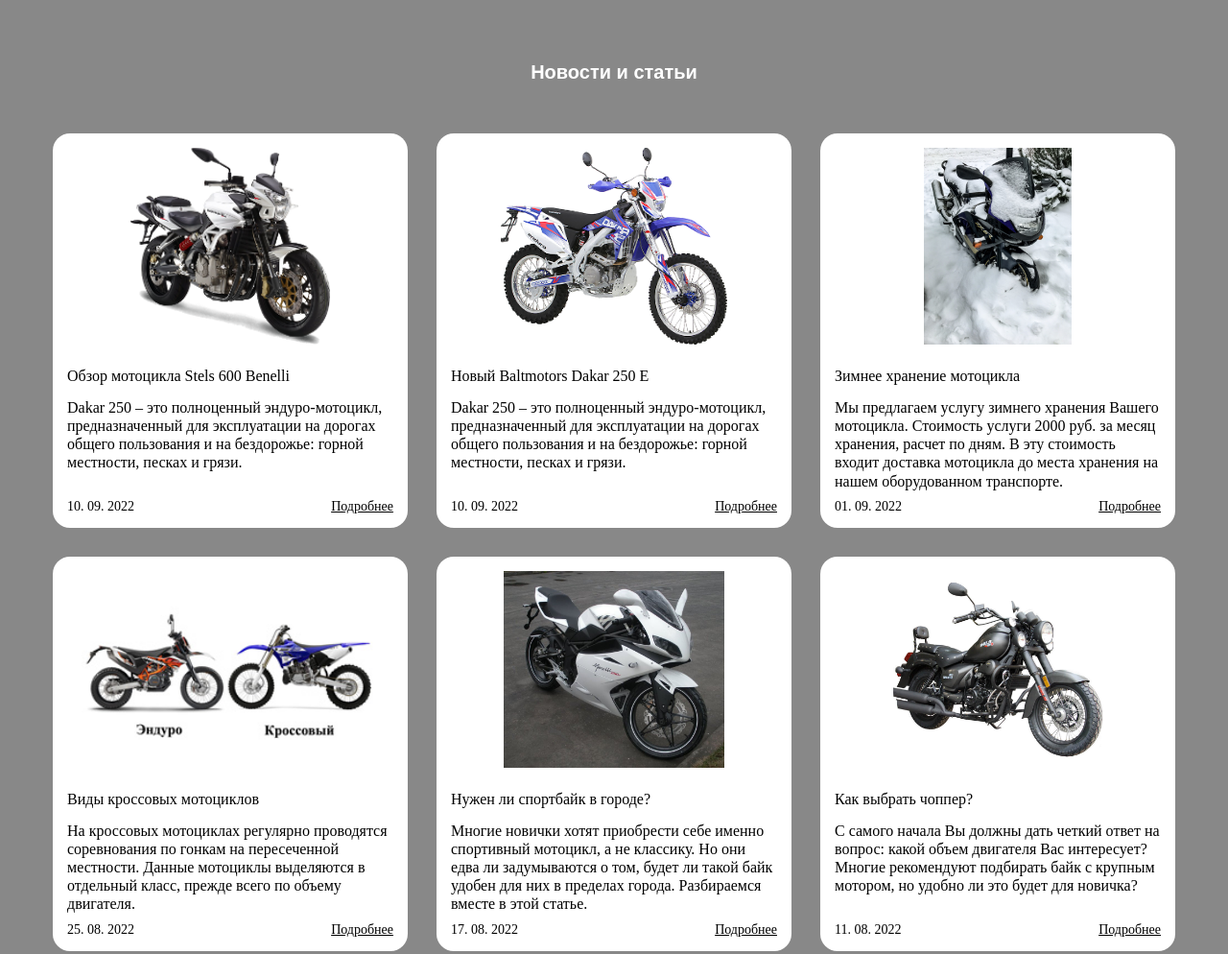
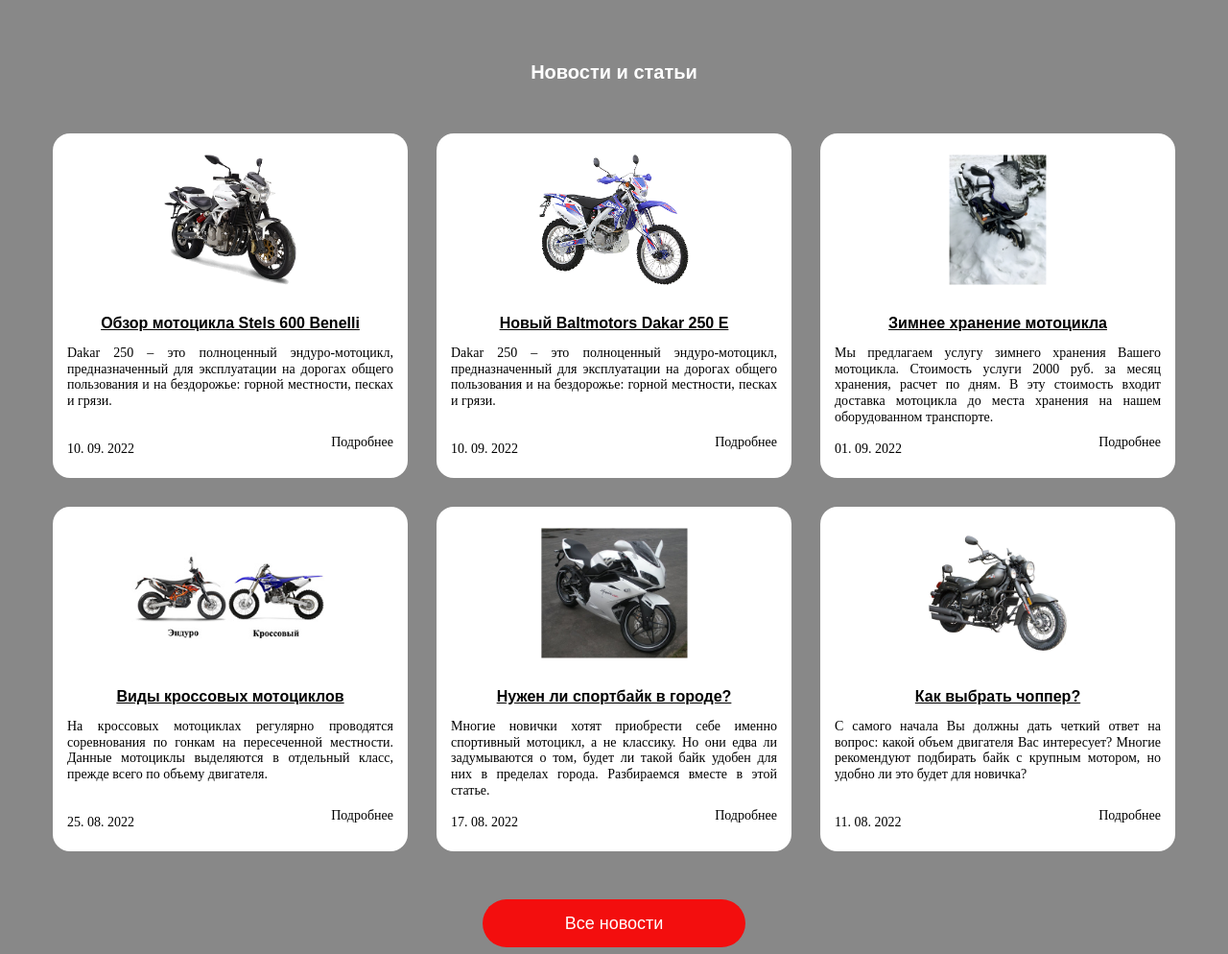
Before and after one commit to KsennyH/Online-store, a plain HTML site: page index.html in a window 1280 px wide. Shown: the part 1180-2174 px from the top of the page at 96% size. Drawn offline with nearby package versions, Linux system fonts and the light colour scheme.

Commit message:
adaptive news-card

```diff
--- a/css/style.css
+++ b/css/style.css
@@ -1,5 +1,5 @@
 @import "./../../node_modules/swiper/swiper-bundle.css";
-.contacts__label, .subtitle, .comments__title, .add-comment__title, .comment__author, .characteristics__title, .product__price, .product__title, .feature-top__title, .filter-title, .title {
+.contacts__label, .subtitle, .comments__title, .add-comment__title, .comment__author, .characteristics__title, .product__price, .product__title, .feature-top__title, .filter-title, .card-title, .title {
   font-family: "Scada", sans-serif;
   font-weight: 700;
 }
@@ -279,7 +279,7 @@
   align-items: center;
   position: fixed;
   background: #414141;
-  font-size: 1.25rem;
+  font-size: 1.125rem;
   overflow: auto;
   top: -100%;
   left: 0;
@@ -391,12 +391,12 @@
   display: flex;
   align-items: center;
   justify-content: center;
-  flex: 0 0 120px;
+  flex: 0 0 140px;
   height: 60px;
-  padding: 20px;
+  padding: 15px;
 }
 .partners__item img {
-  width: 120px;
+  width: 140px;
   object-fit: cover;
 }
 
@@ -527,40 +527,47 @@
   position: relative;
   background: #FFFFFF;
   color: #000;
+  font-size: 0.875rem;
   border-radius: 1.125rem;
   padding: 0.9375rem;
+  transition: box-shadow 0.5s ease-in;
+}
+.news-card:hover {
+  cursor: pointer;
+  box-shadow: -0.0625rem 0 0.5rem 0.0625rem #d9c0c0;
+}
+.news-card:hover .news-card__img {
+  scale: 1;
+}
+.news-card:hover .news-card__title-link {
+  color: #F30E0E;
 }
 .news-card__img {
   display: flex;
   justify-content: center;
   margin-bottom: 1.5625rem;
+  scale: 0.9;
+  transition: scale 0.5s ease-in;
 }
 .news-card__img img {
-  height: 12.8125rem;
+  height: 150px;
   object-fit: contain;
-}
-.news-card__title-link::before {
-  content: "";
-  position: absolute;
-  top: 0;
-  right: 0;
-  bottom: 12.5rem;
-  left: 0;
 }
 .news-card__information {
   flex: 1 0 auto;
 }
-.news-card__name {
+.news-card__title-link {
   margin-bottom: 0.9375rem;
-}
-.news-card__name:hover {
-  color: #F30E0E;
+  display: block;
+  text-align: center;
+  transition: color 0.5s ease-in;
 }
 .news-card__preview {
   max-height: 9.5rem;
   overflow: hidden;
   margin-bottom: 0.625rem;
   line-height: 1.2;
+  text-align: justify;
 }
 .news-card__info {
   flex: 0 0 auto;
@@ -568,13 +575,17 @@
   justify-content: space-between;
   align-items: center;
   font-weight: 300;
-  font-size: 0.875rem;
 }
 .news-card__link {
+  margin-bottom: 0.9375rem;
+}
+.news-card__link:hover, .news-card__link:focus, .news-card__link:active {
   text-decoration: underline;
 }
-.news-card__link:hover, .news-card__link:focus, .news-card__link:active {
-  color: #F30E0E;
+
+.card-title {
+  font-size: 1rem;
+  text-decoration: underline;
 }
 
 .btn {
@@ -2016,4 +2027,12 @@
   .mobile-menu {
     display: flex;
   }
-}
+  .title {
+    font-size: 1.125rem;
+  }
+}
+@media (max-width: 575.98px) {
+  .title {
+    font-size: 1rem;
+  }
+}
--- a/index.html
+++ b/index.html
@@ -346,10 +346,9 @@
             <h2 class="moto-news__title title">Новости и статьи</h2>
             <ul class="moto-news__list">
               <li class="moto-news__item">
-                <article class="news-card">
-                  <div class="news-card__img"> <img src="img/news-1.png" alt="Мотоцикл Stels 600 Benelli"/></div>
+                <article class="news-card"> <a class="news-card__img" href="article.html"> <img src="img/news-1.png" alt="Мотоцикл Stels 600 Benelli"/></a>
                   <div class="news-card__information"> <a class="news-card__title-link" href="article.html">
-                      <h3 class="news-card__name card-title">Обзор мотоцикла Stels 600 Benelli</h3></a>
+                      <h3 class="card-title">Обзор мотоцикла Stels 600 Benelli</h3></a>
                     <div class="news-card__preview">
                       <p>Dakar 250 – это полноценный эндуро-мотоцикл, предназначенный для эксплуатации на дорогах общего пользования и на бездорожье: горной местности, песках и грязи.</p>
                     </div>
@@ -360,10 +359,9 @@
                 </article>
               </li>
               <li class="moto-news__item">
-                <article class="news-card">
-                  <div class="news-card__img"> <img src="img/news-2.png" alt="Мотоцикл Baltmotors Dakar 250 E"/></div>
+                <article class="news-card"> <a class="news-card__img" href="article.html"> <img src="img/news-2.png" alt="Мотоцикл Baltmotors Dakar 250 E"/></a>
                   <div class="news-card__information"> <a class="news-card__title-link" href="article.html">
-                      <h3 class="news-card__name card-title">Новый Baltmotors Dakar 250 E</h3></a>
+                      <h3 class="card-title">Новый Baltmotors Dakar 250 E</h3></a>
                     <div class="news-card__preview">
                       <p>Dakar 250 – это полноценный эндуро-мотоцикл, предназначенный для эксплуатации на дорогах общего пользования и на бездорожье: горной местности, песках и грязи.</p>
                     </div>
@@ -374,10 +372,9 @@
                 </article>
               </li>
               <li class="moto-news__item">
-                <article class="news-card">
-                  <div class="news-card__img"> <img src="img/news-3.jpg" alt="Мотоцикл"/></div>
+                <article class="news-card"> <a class="news-card__img" href="article.html"> <img src="img/news-3.jpg" alt="Мотоцикл"/></a>
                   <div class="news-card__information"> <a class="news-card__title-link" href="article.html">
-                      <h3 class="news-card__name card-title">Зимнее хранение мотоцикла</h3></a>
+                      <h3 class="card-title">Зимнее хранение мотоцикла</h3></a>
                     <div class="news-card__preview">
                       <p>Мы предлагаем услугу зимнего хранения Вашего мотоцикла. Стоимость услуги 2000 руб. за месяц хранения, расчет по дням. В эту стоимость входит доставка мотоцикла до места хранения на нашем оборудованном транспорте. </p>
                     </div>
@@ -388,10 +385,9 @@
                 </article>
               </li>
               <li class="moto-news__item">
-                <article class="news-card">
-                  <div class="news-card__img"> <img src="img/news-4.jpg" alt="Кроссовый мотоцикл"/></div>
+                <article class="news-card"> <a class="news-card__img" href="article.html"> <img src="img/news-4.jpg" alt="Кроссовый мотоцикл"/></a>
                   <div class="news-card__information"> <a class="news-card__title-link" href="article.html">
-                      <h3 class="news-card__name card-title">Виды кроссовых мотоциклов</h3></a>
+                      <h3 class="card-title">Виды кроссовых мотоциклов</h3></a>
                     <div class="news-card__preview">
                       <p>На кроссовых мотоциклах регулярно проводятся соревнования по гонкам на пересеченной местности. Данные мотоциклы выделяются в отдельный класс, прежде всего по объему двигателя.</p>
                     </div>
@@ -402,10 +398,9 @@
                 </article>
               </li>
               <li class="moto-news__item">
-                <article class="news-card">
-                  <div class="news-card__img"> <img src="img/news-5.jpg" alt="Мотоцикл Wels 250cc"/></div>
+                <article class="news-card"> <a class="news-card__img" href="article.html"> <img src="img/news-5.jpg" alt="Мотоцикл Wels 250cc"/></a>
                   <div class="news-card__information"> <a class="news-card__title-link" href="article.html">
-                      <h3 class="news-card__name card-title">Нужен ли спортбайк в городе?</h3></a>
+                      <h3 class="card-title">Нужен ли спортбайк в городе?</h3></a>
                     <div class="news-card__preview">
                       <p>Многие новички хотят приобрести себе именно спортивный мотоцикл, а не классику. Но они едва ли задумываются о том, будет ли такой байк удобен для них в пределах города. Разбираемся вместе в этой статье.</p>
                     </div>
@@ -416,10 +411,9 @@
                 </article>
               </li>
               <li class="moto-news__item">
-                <article class="news-card">
-                  <div class="news-card__img"> <img src="img/news-6.jpg" alt="Чоппер Wels"/></div>
+                <article class="news-card"> <a class="news-card__img" href="article.html"> <img src="img/news-6.jpg" alt="Чоппер Wels"/></a>
                   <div class="news-card__information"> <a class="news-card__title-link" href="article.html">
-                      <h3 class="news-card__name card-title">Как выбрать чоппер?</h3></a>
+                      <h3 class="card-title">Как выбрать чоппер?</h3></a>
                     <div class="news-card__preview">
                       <p>С самого начала Вы должны дать четкий ответ на вопрос: какой объем двигателя Вас интересует? Многие рекомендуют подбирать байк с крупным мотором, но удобно ли это будет для новичка? </p>
                     </div>
```
Also changed, not shown: css/style.min.css.
